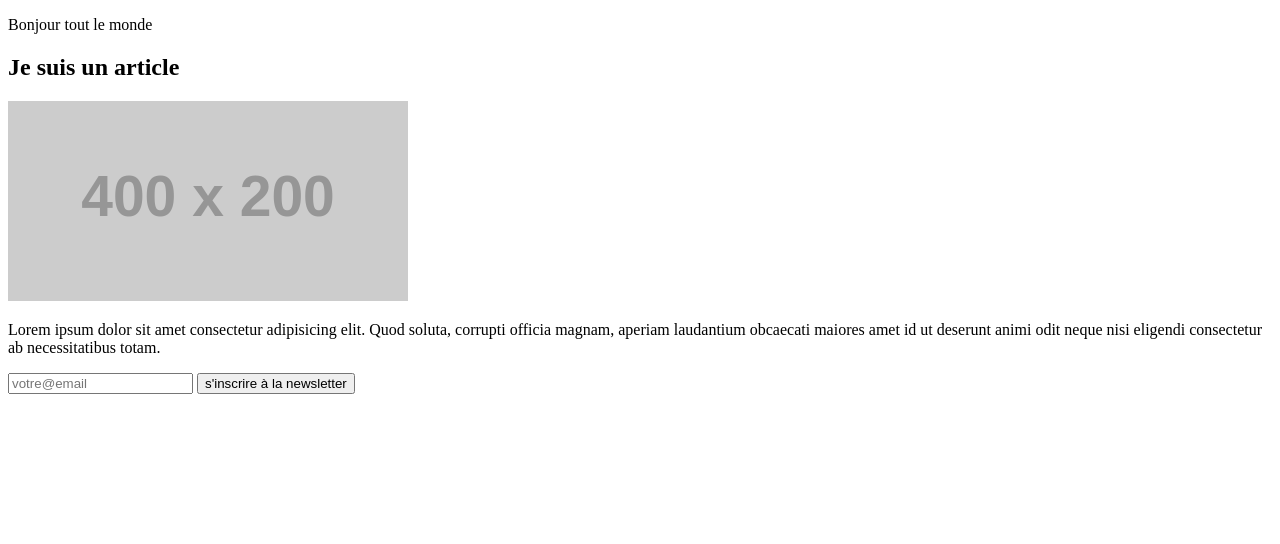
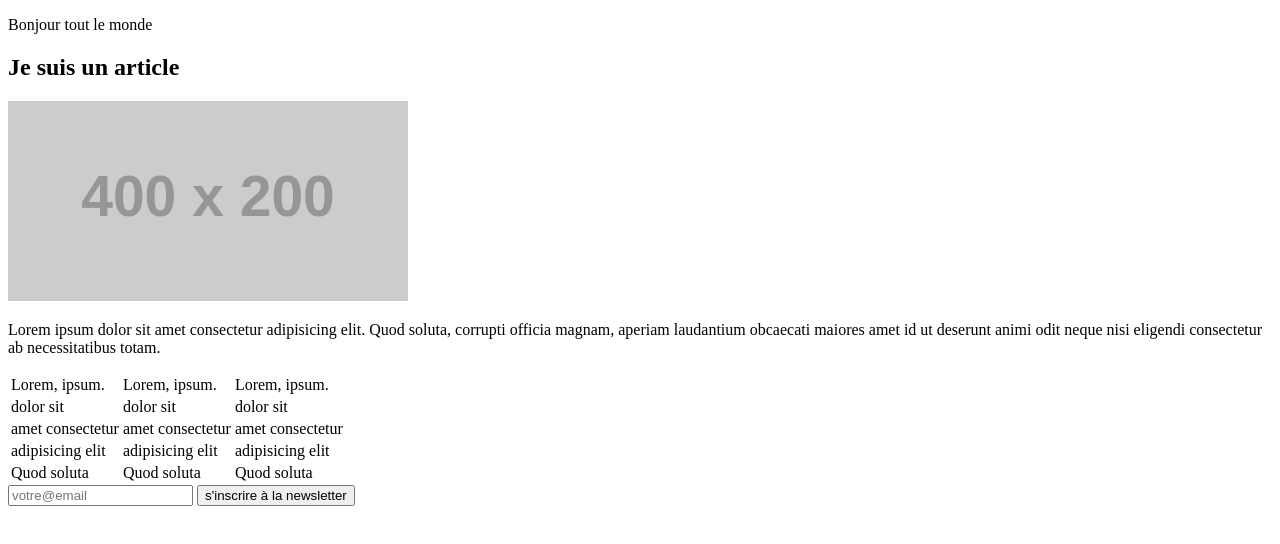
Before and after one commit to plr8/demo-github, a plain HTML site: page jour1/04-index.html in a window 1280 px wide. Drawn offline with Linux system fonts and the light colour scheme; placeholder pictures from the web are drawn by us.

Commit message:
Ajout d'une tableau

```diff
--- a/jour1/04-index.html
+++ b/jour1/04-index.html
@@ -13,9 +13,37 @@
         <img src="https://via.placeholder.com/400x200" alt="">
         <p>Lorem ipsum dolor sit amet consectetur adipisicing elit. Quod soluta, corrupti officia magnam, aperiam laudantium obcaecati maiores amet id ut deserunt animi odit neque nisi eligendi consectetur ab necessitatibus totam.</p>
     </article>
+    <table>
+        <tr>
+            <td>Lorem, ipsum.</td>
+            <td>Lorem, ipsum.</td>
+            <td>Lorem, ipsum.</td>
+        </tr>
+        <tr>
+            <td>dolor sit</td>
+            <td>dolor sit</td>
+            <td>dolor sit</td>
+        </tr>
+        <tr>
+            <td>amet consectetur</td>
+            <td>amet consectetur</td>
+            <td>amet consectetur</td>
+        </tr>
+        <tr>
+            <td>adipisicing elit</td>
+            <td>adipisicing elit</td>
+            <td>adipisicing elit</td>
+        </tr>
+        <tr>
+            <td>Quod soluta</td>
+            <td>Quod soluta</td>
+            <td>Quod soluta</td>
+        </tr>
+    </table>
     <form action="">
         <input type="text" placeholder="votre@email">
         <input type="submit" value="s'inscrire à la newsletter">
     </form>
+
 </body>
 </html>
```
